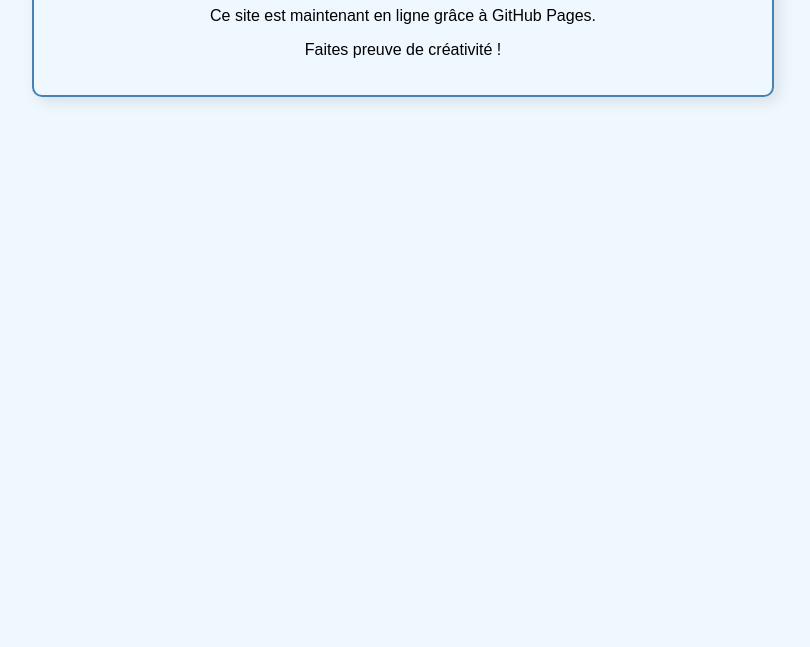
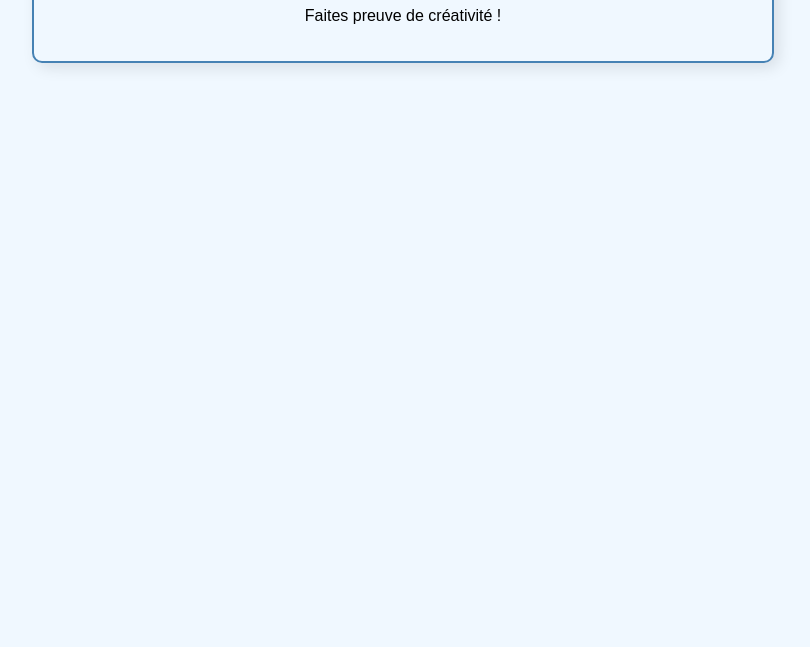
Before and after one commit to candycee/Docker_ex2, a plain HTML site: page index.html in a window 1280 px wide. Shown: the part 153-800 px from the top of the page, without its empty margins (237-1047 px from the left). Drawn offline with Linux system fonts and the light colour scheme.

Commit message:
Update index.html

```diff
--- a/index.html
+++ b/index.html
@@ -12,7 +12,6 @@
 <body>
     <div class="container">
         <h1>Bienvenue sur ma Page Déposée sur GitHub !</h1>
-        <p>Ce site est maintenant en ligne grâce à GitHub Pages.</p>
         <p>Faites preuve de créativité !</p>
     </div>
 </body>
```
